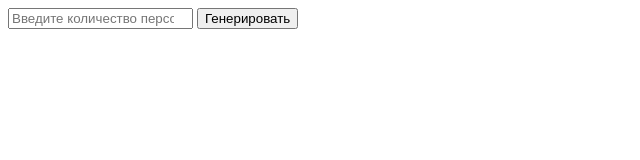
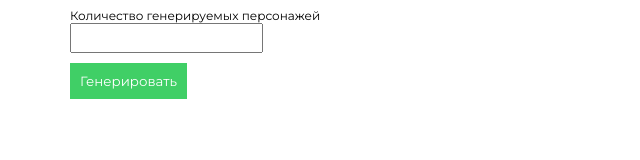
Before and after one commit to galimovkirill/bunker-generator, a plain HTML site: page index.html in a window 1280 px wide. Shown: the whole page, without its empty margins (0-640 px from the left). Drawn offline with Linux system fonts and the light colour scheme.

Commit message:
Добавлены стили

```diff
--- a/index.html
+++ b/index.html
@@ -4,18 +4,20 @@
     <meta charset="UTF-8" />
     <meta name="viewport" content="width=device-width, initial-scale=1.0" />
     <title>Бункер - генерация персонажей онлайн</title>
+    <link
+      href="https://fonts.googleapis.com/css2?family=Montserrat:wght@300;400;700&display=swap"
+      rel="stylesheet"
+    />
+    <link rel="stylesheet" href="style.css" />
   </head>
   <body>
     <main class="main">
       <div class="container">
         <form class="generating-form">
-          <label for="count_characters"></label>
-          <input
-            class="form_input"
-            id="count_characters"
-            type="number"
-            placeholder="Введите количество персонажей"
-          />
+          <label for="count_characters"
+            >Количество генерируемых персонажей</label
+          >
+          <input class="form_input" id="count_characters" type="number" />
           <button id="download-btn">Генерировать</button>
         </form>
       </div>
--- /dev/null
+++ b/style.css
@@ -0,0 +1,33 @@
+body,
+html,
+* {
+  font-family: "Montserrat", sans-serif;
+  outline: none;
+}
+
+.container {
+  max-width: 1140px;
+  width: 100%;
+  margin: 0 auto;
+}
+
+.generating-form {
+}
+
+.generating-form label {
+  display: block;
+  font-size: 12px;
+}
+
+#count_characters {
+  padding: 5px 10px;
+  margin-bottom: 10px;
+}
+
+#download-btn {
+  display: block;
+  border: none;
+  background: #40cf66;
+  color: #fff;
+  padding: 10px;
+}
```
